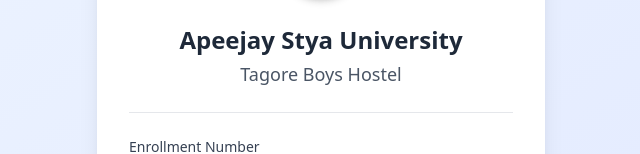
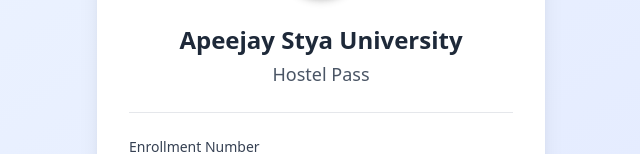
Before and after one commit to shatrughan26/Gate_Pass, a React (Vite) app: page / in a window 1280 px wide. Shown: the part 283-437 px from the top of the page, without its empty margins (319-959 px from the left). Built offline with nearby package versions, Linux system fonts and the light colour scheme.

Commit message:
Hostel Pass

```diff
--- a/src/components/student/StdLogin.jsx
+++ b/src/components/student/StdLogin.jsx
@@ -29,7 +29,7 @@
               Apeejay Stya University
             </h1>
             <h2 className="text-lg text-gray-600 mt-1">
-              Tagore Boys Hostel
+              Hostel Pass
             </h2>
           </div>
 
```
